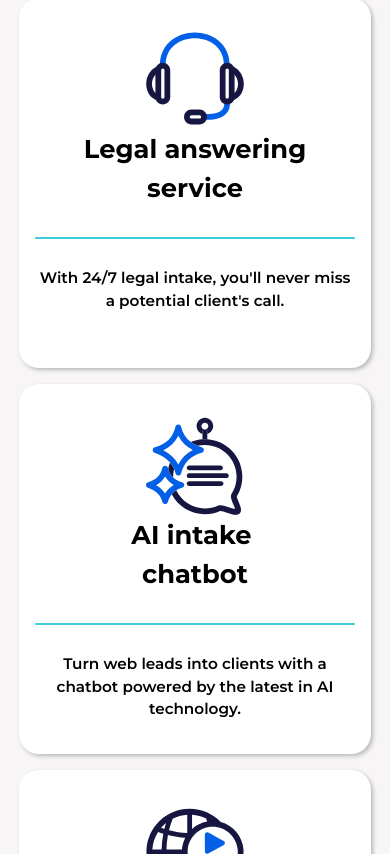
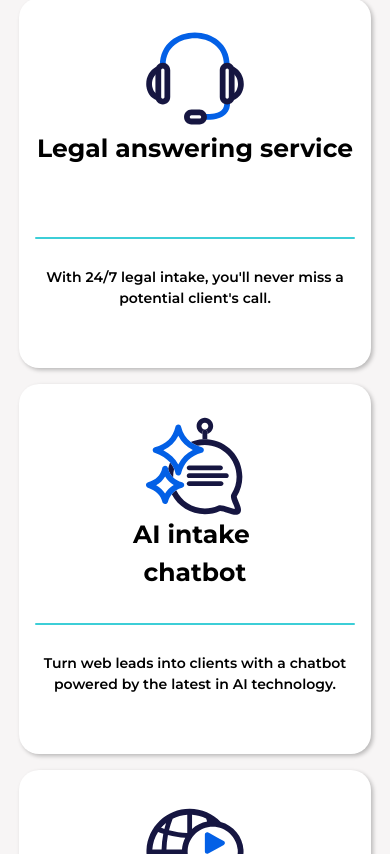
Before and after one commit to Marl-Sant/answeringLegalProject, a Next.js app: page / in a window 390 px wide. Shown: the part 930-1784 px from the top of the page. Built offline with nearby package versions, Linux system fonts and the light colour scheme.

Commit message:
added more responsiveness

```diff
--- a/app/components/DesktopFeatureCards.tsx
+++ b/app/components/DesktopFeatureCards.tsx
@@ -51,13 +51,13 @@ export default function DesktopFeatureCards({
           />
           </div>
           <div className="max-w-[320px] w-full h-[64px]">
-            <div className="font-bold xl:text-[32px] lg:text-[30.75px] text-[25.75px] text-center vertical-middle">
+            <div className="font-bold xl:text-[32px] lg:text-[30.75px] text-[25px] text-center vertical-middle">
               {title}
             </div>
           </div>
         </div>
           <div className="h-[2px] w-full max-w-[320px] rounded-[5px] bg-[#3CCED7] mt-[-100px]" />
-        <p className="max-w-[320px] w-full h-[71px] font-semibold text-[15.25px] text-center mt-[20px]">
+        <p className="max-w-[320px] w-full h-[71px] font-semibold text-[14px] text-center mt-[20px]">
           {message}
         </p>
       </div>
--- a/app/components/Hero.tsx
+++ b/app/components/Hero.tsx
@@ -8,7 +8,7 @@ export default function Hero() {
   const [isMobile, setIsMobile] = useState(false);
 
   useEffect(() => {
-    const checkViewport = () => setIsMobile(window.innerWidth < 768);
+    const checkViewport = () => setIsMobile(window.innerWidth < 833);
     checkViewport();
     console.log(window.innerWidth, isMobile)
     window.addEventListener('resize', checkViewport);
--- a/app/components/InfoSection.tsx
+++ b/app/components/InfoSection.tsx
@@ -8,7 +8,7 @@ export default function InfoSection() {
   const [isMobile, setIsMobile] = useState(false);
 
   useEffect(() => {
-    const checkViewport = () => setIsMobile(window.innerWidth < 890);
+    const checkViewport = () => setIsMobile(window.innerWidth < 835);
     checkViewport();
     console.log(window.innerWidth, isMobile)
     window.addEventListener('resize', checkViewport);
```
